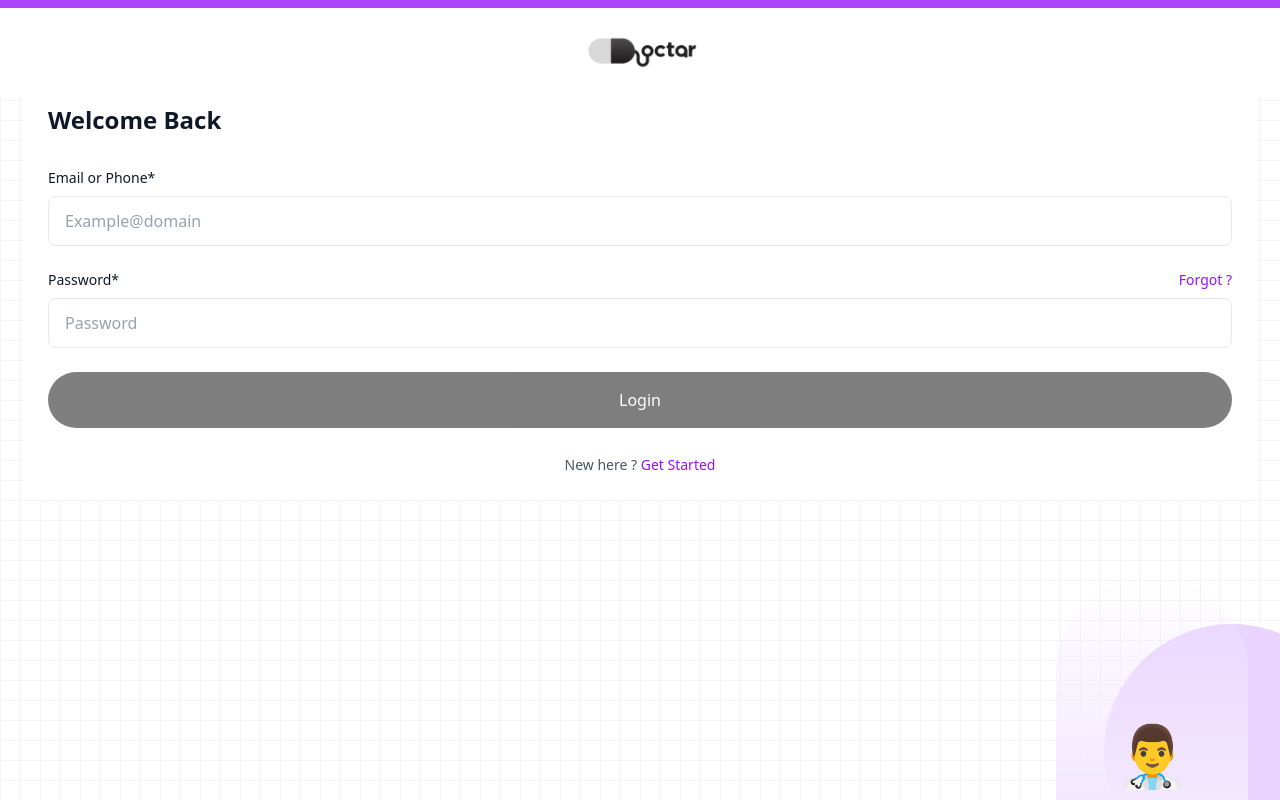
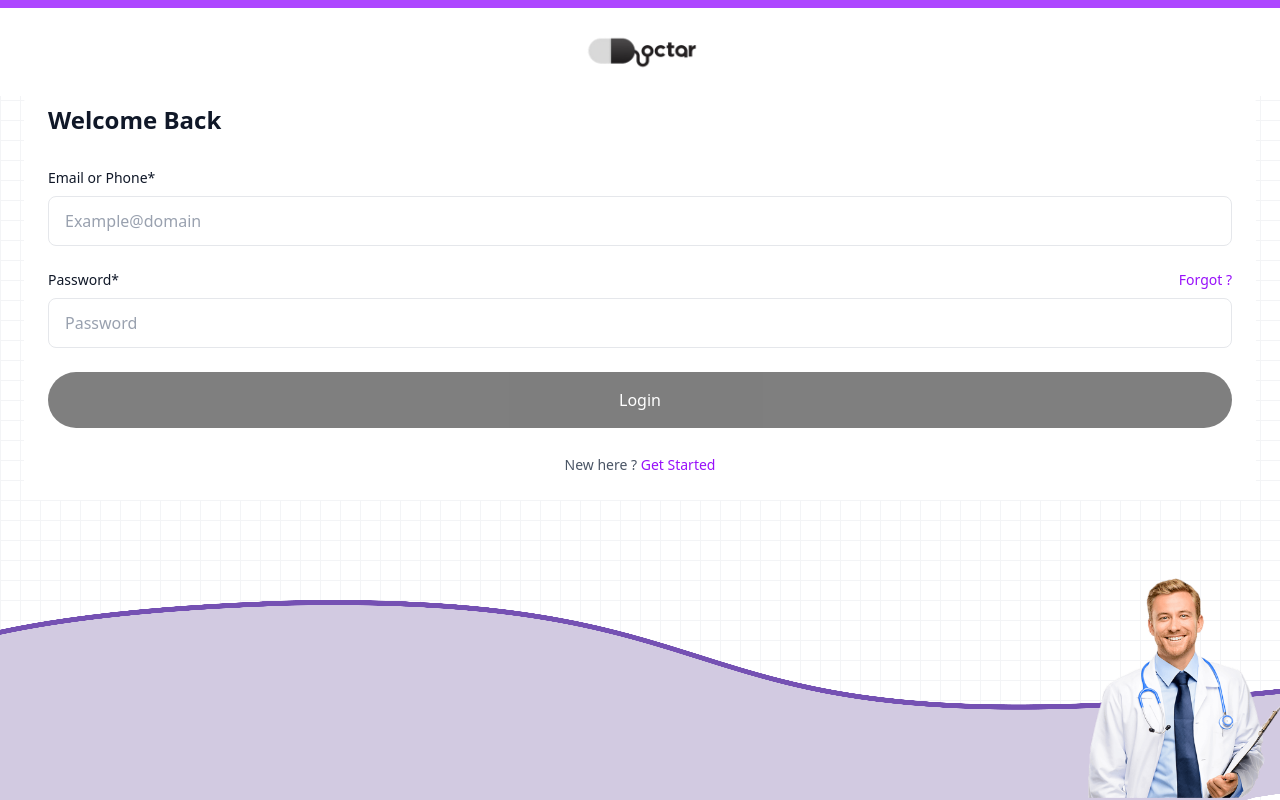
Before and after one commit to amarmurmu001/doctor-frontend, a React (Vite) app: page /login in a window 1280 px wide. Built offline with nearby package versions, Linux system fonts and the light colour scheme; no server answers.

Commit message:
login-illustration

```diff
--- a/src/pages/auth/Login.jsx
+++ b/src/pages/auth/Login.jsx
@@ -66,7 +66,7 @@ function Login() {
       </div>
 
       {/* Content section */}
-      <div className="px-6">
+      <div className="px-6 ">
         <div className="w-full bg-white rounded-t-3xl p-6 -mt-4">
           <h1 className="text-2xl font-bold text-gray-900 mb-8">Welcome Back</h1>
 
@@ -130,7 +130,7 @@ function Login() {
               <button
                 type="button"
                 onClick={() => navigate('/auth/signup')}
-                className="text-purple-600 text-sm font-medium hover:text-purple-700"
+                className="text-purple-600 text-sm z-20 relative font-medium  hover:text-purple-700"
               >
                 Get Started
               </button>
@@ -140,12 +140,23 @@ function Login() {
       </div>
 
       {/* Doctor illustration */}
-      <div className="fixed bottom-0 right-0 w-full flex justify-end pointer-events-none">
+      <div className="fixed  bottom-0 right-0 w-full  flex justify-end pointer-events-none">
+        <div className="absolute bottom-0 right-0 w-full ">
+<img
+                src="/curvy-bg.png"
+                alt="Doctor"
+                className="w-full h-[25vh] object-stretch"
+              />
+          </div>
         <div className="relative">
-          <div className="absolute bottom-0 right-0 w-64 h-64 bg-purple-200 rounded-full transform translate-x-20 translate-y-20"></div>
-          <div className="relative w-48 h-56 mb-0 mr-8">
-            <div className="w-full h-full bg-gradient-to-t from-purple-100 to-transparent rounded-t-full flex items-end justify-center">
-              <div className="text-6xl mb-4">👨‍⚕️</div>
+
+          <div className="relative w-48 h-56 mb-0 ">
+            <div className="w-full h-full absolute bottom-0 ">
+              <img
+                src="/doctor-image.png"
+                alt="Doctor"
+                className="w- h-full bottom-0  object-contain"
+              />
             </div>
           </div>
         </div>
```
Also changed, not shown: public/curvy-bg.png (added), public/doctor-image.png (added).
